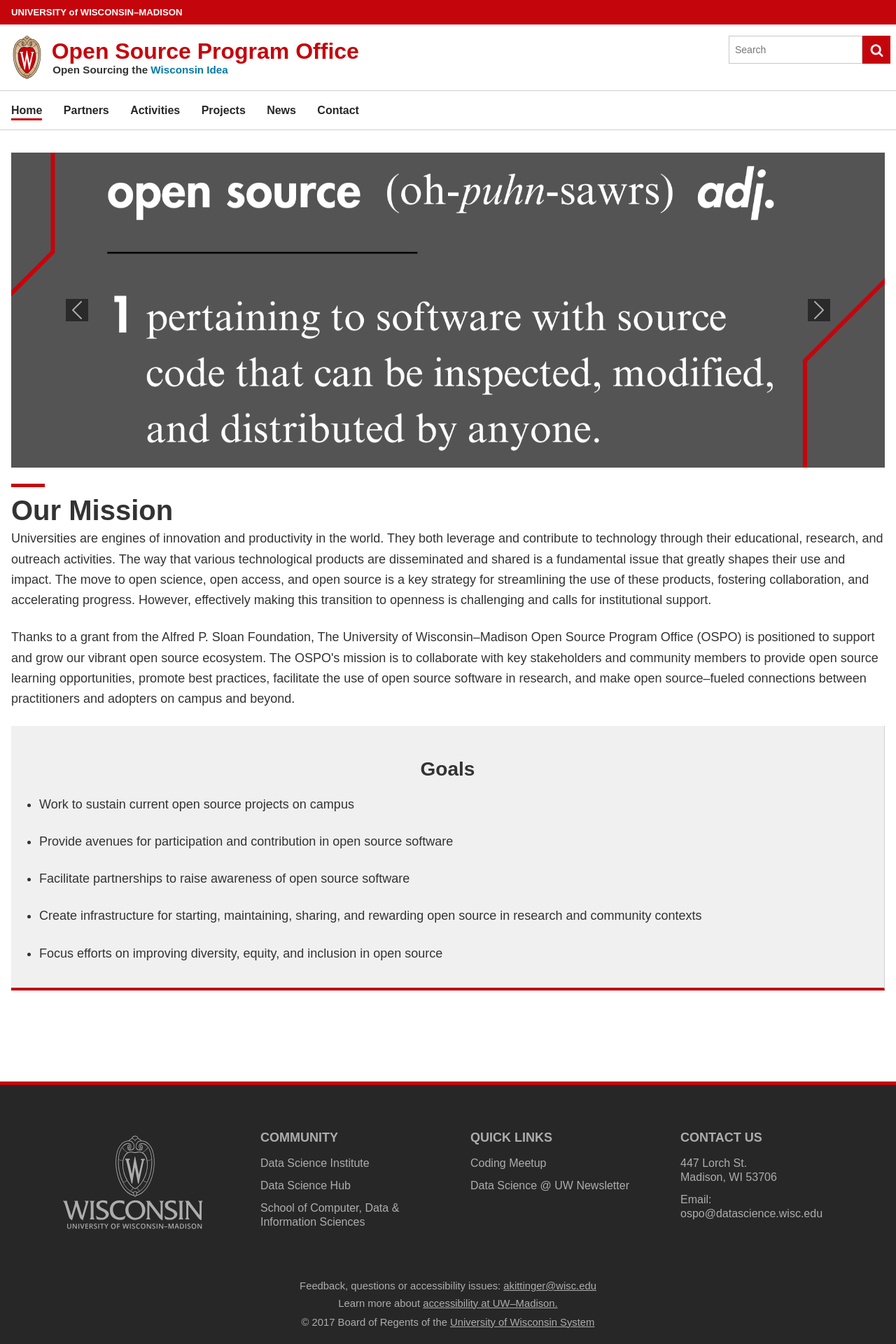
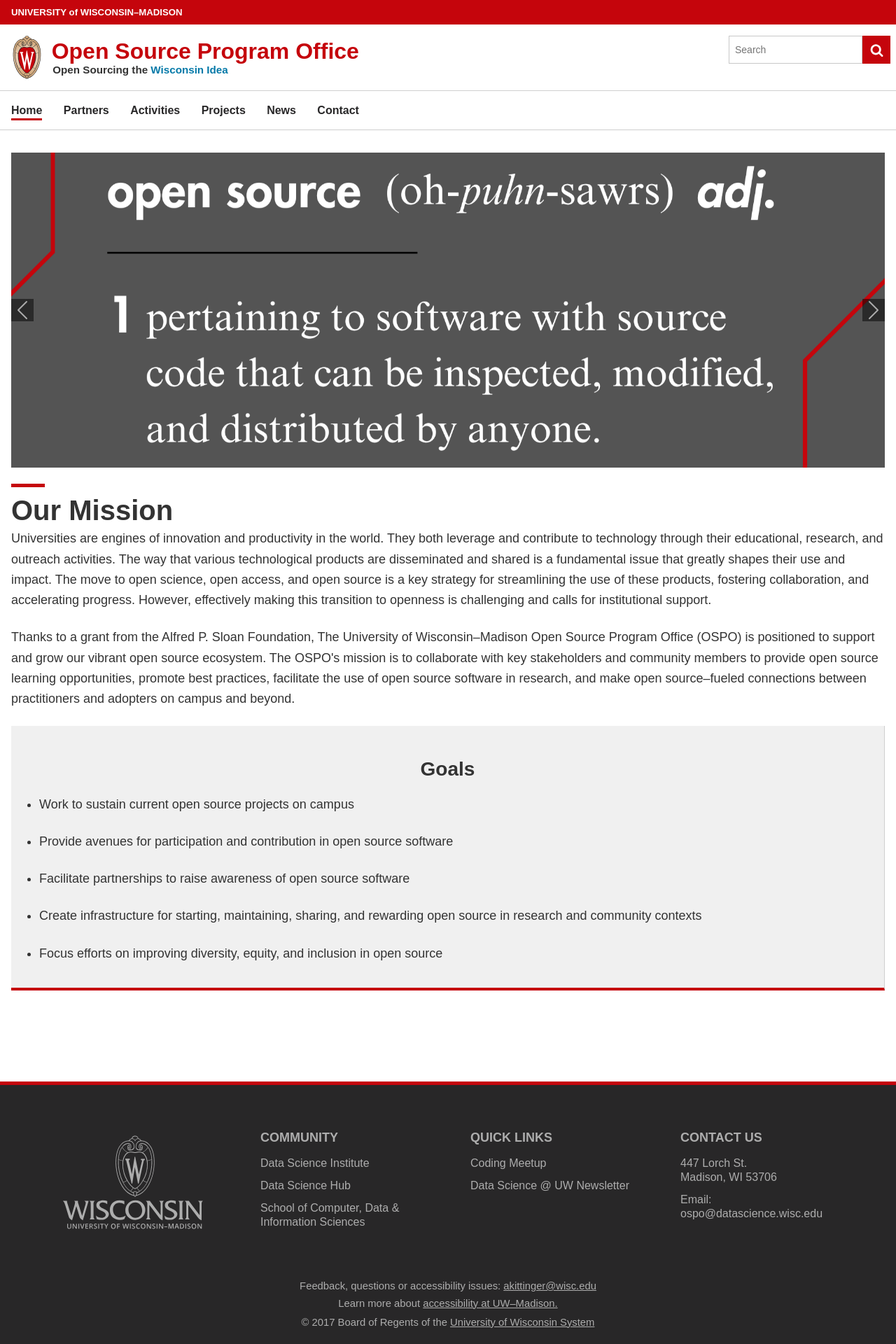
Before and after one commit to UW-Madison-DSI/ospo.wisc.edu-version-1.0, a Jekyll site: the page built from index.html, in a window 1280 px wide. Shown: the whole page at 70% size. Built offline with Jekyll 4.4.1, drawn with Linux system fonts in a browser that asks for light colours; some web fonts are replaced.

Commit message:
Moved carousel prev, next arrows to edges of frame.

```diff
--- a/_sass/main.scss
+++ b/_sass/main.scss
@@ -16,6 +16,12 @@
 \******************************************************************************/
 
 // add custom styles here
+
+.carousel-control-prev,
+.carousel-control-next, {
+    width: unset;
+}
+
 /*
 body {
     margin: 0;
```
Also changed, not shown: 11 other files.
